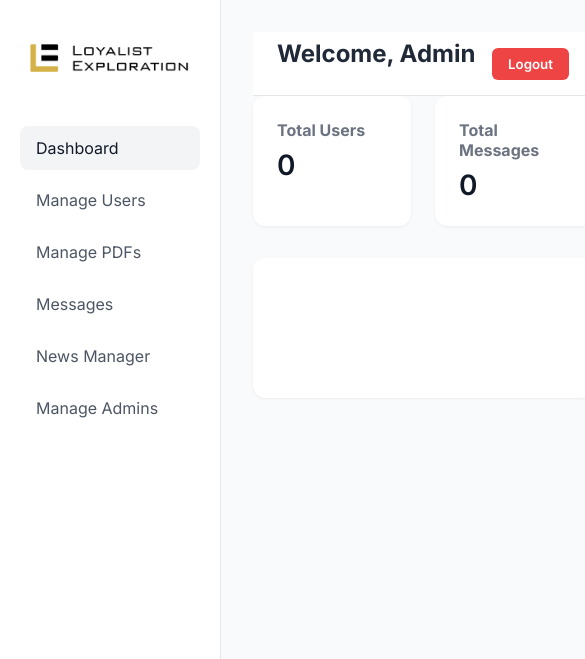
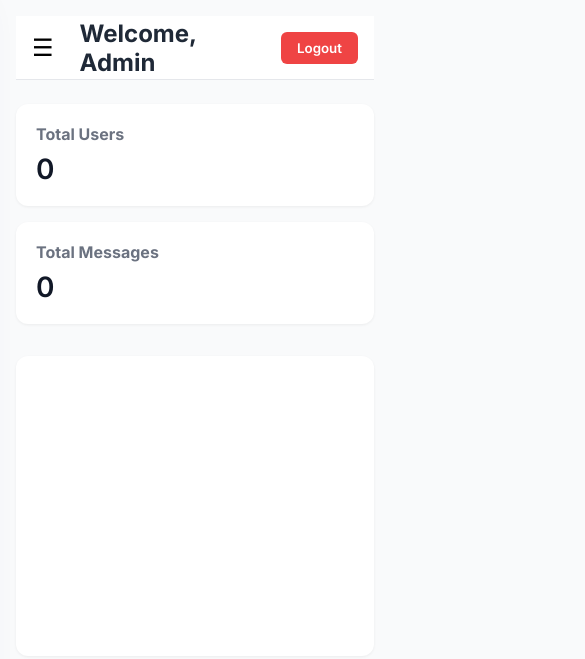
Before and after one commit to swayam-gandhi1/Loyallist, a website: page public/admin/admin-dashboard.html in a window 390 px wide. Shown: the top 659 px of the page, 585 px wide, since content can reach past the window. Drawn offline with nearby package versions, Linux system fonts and the light colour scheme; no server answers.

Commit message:
Responsive sidebar and chart fixes on admin dashboard

```diff
--- a/public/admin/admin-dashboard.html
+++ b/public/admin/admin-dashboard.html
@@ -2,7 +2,7 @@
 <html lang="en">
 <head>
   <meta charset="UTF-8" />
-  <meta name="viewport" content="width=device-width, initial-scale=1.0" />
+  <meta name="viewport" content="width=device-width, initial-scale=1.0"/>
   <title>Admin Dashboard</title>
   <link href="https://fonts.googleapis.com/css2?family=Inter:wght@400;600;700&display=swap" rel="stylesheet">
   <script src="https://cdn.jsdelivr.net/npm/chart.js"></script>
@@ -14,51 +14,37 @@
       font-family: 'Inter', sans-serif;
     }
 
-    body {
+    html, body {
+      width: 100%;
+      overflow-x: hidden;
       background-color: #f9fafb;
       color: #1f2937;
     }
 
     .layout {
       display: flex;
+      flex-direction: row;
       min-height: 100vh;
+      width: 100%;
     }
 
     .sidebar {
       width: 240px;
-      background: #ffffff;
-      border-right: 1px solid #e5e7eb;
+      background: rgba(255, 255, 255, 0.2);
+      border-right: 1px solid rgba(255, 255, 255, 0.18);
+      backdrop-filter: blur(20px);
+      -webkit-backdrop-filter: blur(20px);
       padding: 20px;
+      box-shadow: 0 8px 32px 0 rgba(31, 38, 135, 0.1);
+      position: fixed;
+      height: 100vh;
+      transition: left 0.3s ease;
+      z-index: 1000;
+      left: 0;
     }
 
-    .sidebar h2 {
-      margin-bottom: 30px;
-      font-weight: 700;
-      font-size: 20px;
-      color: #111827;
-    }
-
-    .sidebar nav a {
-      display: block;
-      padding: 12px 16px;
-      color: #4b5563;
-      text-decoration: none;
-      border-radius: 8px;
-      margin-bottom: 8px;
-      transition: background 0.2s;
-    }
-
-    .sidebar nav a:hover,
-    .sidebar nav a.active {
-      background: #f3f4f6;
-      color: #111827;
-    }.sidebar {
-      width: 240px;
-      background: #ffffff;
-      border-right: 1px solid #e5e7eb;
-      padding: 20px;
-      height: 100vh;
-      box-sizing: border-box;
+    .sidebar.hidden {
+      left: -260px;
     }
 
     .logo {
@@ -70,39 +56,33 @@
     }
 
     .logo img {
-      max-width: 180px;
+      max-width: 100%;
       height: auto;
-      object-fit: contain;
-    }
-
-    .sidebar h2 {
-      margin-bottom: 30px;
-      font-weight: 700;
-      font-size: 20px;
-      color: #111827;
-      text-align: center;
     }
 
     .sidebar nav a {
       display: block;
       padding: 12px 16px;
-      color: #4b5563;
+      color: #1f2937;
       text-decoration: none;
       border-radius: 8px;
       margin-bottom: 8px;
       transition: background 0.2s;
+      white-space: nowrap;
     }
 
     .sidebar nav a:hover,
     .sidebar nav a.active {
-      background: #f3f4f6;
+      background: rgba(255, 255, 255, 0.3);
       color: #111827;
     }
 
-    /* Main content area for demonstration */
-    .content {
+    .main {
+      margin-left: 240px;
       flex: 1;
-      padding: 20px;
+      padding: 32px;
+      transition: margin-left 0.3s ease;
+      max-width: 100%;
     }
 
     .header {
@@ -112,32 +92,50 @@
       display: flex;
       align-items: center;
       justify-content: space-between;
-      padding: 0 24px;
+      padding: 0 16px;
       position: sticky;
       top: 0;
       z-index: 10;
-    }
-
-    .main {
-      flex: 1;
-      padding: 32px;
+      flex-wrap: wrap;
     }
 
     .title {
       font-size: 24px;
       font-weight: 700;
-      margin-bottom: 20px;
+      flex: 1;
+    }
+
+    .logout-btn {
+      background-color: #ef4444;
+      color: white;
+      border: none;
+      padding: 8px 16px;
+      border-radius: 6px;
+      cursor: pointer;
+      font-weight: 600;
+    }
+
+    .menu-toggle {
+      display: none;
+      font-size: 24px;
+      cursor: pointer;
+      background: transparent;
+      border: none;
+      margin-right: 16px;
     }
 
     .stats {
       display: flex;
-      gap: 24px;
+      flex-wrap: wrap;
+      gap: 16px;
+      margin-top: 24px;
       margin-bottom: 32px;
+      width: 100%;
     }
 
     .stat-card {
-      flex: 1;
-      padding: 24px;
+      flex: 1 1 250px;
+      padding: 20px;
       background: #ffffff;
       border-radius: 12px;
       box-shadow: 0 1px 3px rgba(0, 0, 0, 0.06);
@@ -158,41 +156,62 @@
     canvas {
       background: #ffffff;
       border-radius: 12px;
-      padding: 20px;
       box-shadow: 0 1px 3px rgba(0, 0, 0, 0.06);
+      width: 100%;
+      max-width: 600px;
+      height: 300px;
+      margin: 0 auto;
     }
 
-    .logout-btn {
-      background-color: #ef4444;
-      color: white;
-      border: none;
-      padding: 8px 16px;
-      border-radius: 6px;
-      cursor: pointer;
-      font-weight: 600;
+    @media (max-width: 768px) {
+      .sidebar {
+        left: -260px;
+      }
+
+      .sidebar.active {
+        left: 0;
+      }
+
+      .main {
+        margin-left: 0;
+        padding: 16px;
+      }
+
+      .menu-toggle {
+        display: inline-block;
+      }
+
+      .header {
+        flex-direction: row;
+        gap: 10px;
+        align-items: center;
+      }
     }
   </style>
 </head>
 <body>
   <div class="layout">
-    <aside class="sidebar">
+    <aside class="sidebar" id="sidebar">
       <div class="logo">
-      <img src="../image/loyalist logo-03.png" alt="Logo" />
-    </div>
+        <img src="../image/loyalist logo-03.png" alt="Logo" />
+      </div>
       <nav>
         <a href="#" class="active">Dashboard</a>
         <a href="manage-users.html">Manage Users</a>
-        <a href="pdf-manager.html" class="btn">Manage PDFs</a>
+        <a href="pdf-manager.html">Manage PDFs</a>
         <a href="messages.html">Messages</a>
         <a href="admin-news.html">News Manager</a>
         <a href="manage-admins.html">Manage Admins</a>
       </nav>
     </aside>
+
     <div class="main">
       <div class="header">
+        <button class="menu-toggle" onclick="toggleSidebar()">☰</button>
         <div class="title" id="welcomeMessage">Welcome, Admin</div>
         <button class="logout-btn" onclick="logout()">Logout</button>
       </div>
+
       <div class="stats">
         <div class="stat-card">
           <h3>Total Users</h3>
@@ -203,7 +222,8 @@
           <p id="totalMessages">0</p>
         </div>
       </div>
-      <canvas id="statsChart" height="100"></canvas>
+
+      <canvas id="statsChart"></canvas>
     </div>
   </div>
 
@@ -243,9 +263,7 @@
           options: {
             responsive: true,
             scales: {
-              y: {
-                beginAtZero: true
-              }
+              y: { beginAtZero: true }
             }
           }
         });
@@ -257,6 +275,24 @@
       alert("Logging out...");
       window.location.href = '../login.html';
     }
+
+    function toggleSidebar() {
+      const sidebar = document.getElementById('sidebar');
+      sidebar.classList.toggle('active');
+    }
+
+    // Auto-close sidebar on outside click
+    document.addEventListener('click', function (event) {
+      const sidebar = document.getElementById('sidebar');
+      const toggleBtn = document.querySelector('.menu-toggle');
+      if (
+        !sidebar.contains(event.target) &&
+        !toggleBtn.contains(event.target) &&
+        sidebar.classList.contains('active')
+      ) {
+        sidebar.classList.remove('active');
+      }
+    });
   </script>
 </body>
 </html>
```
